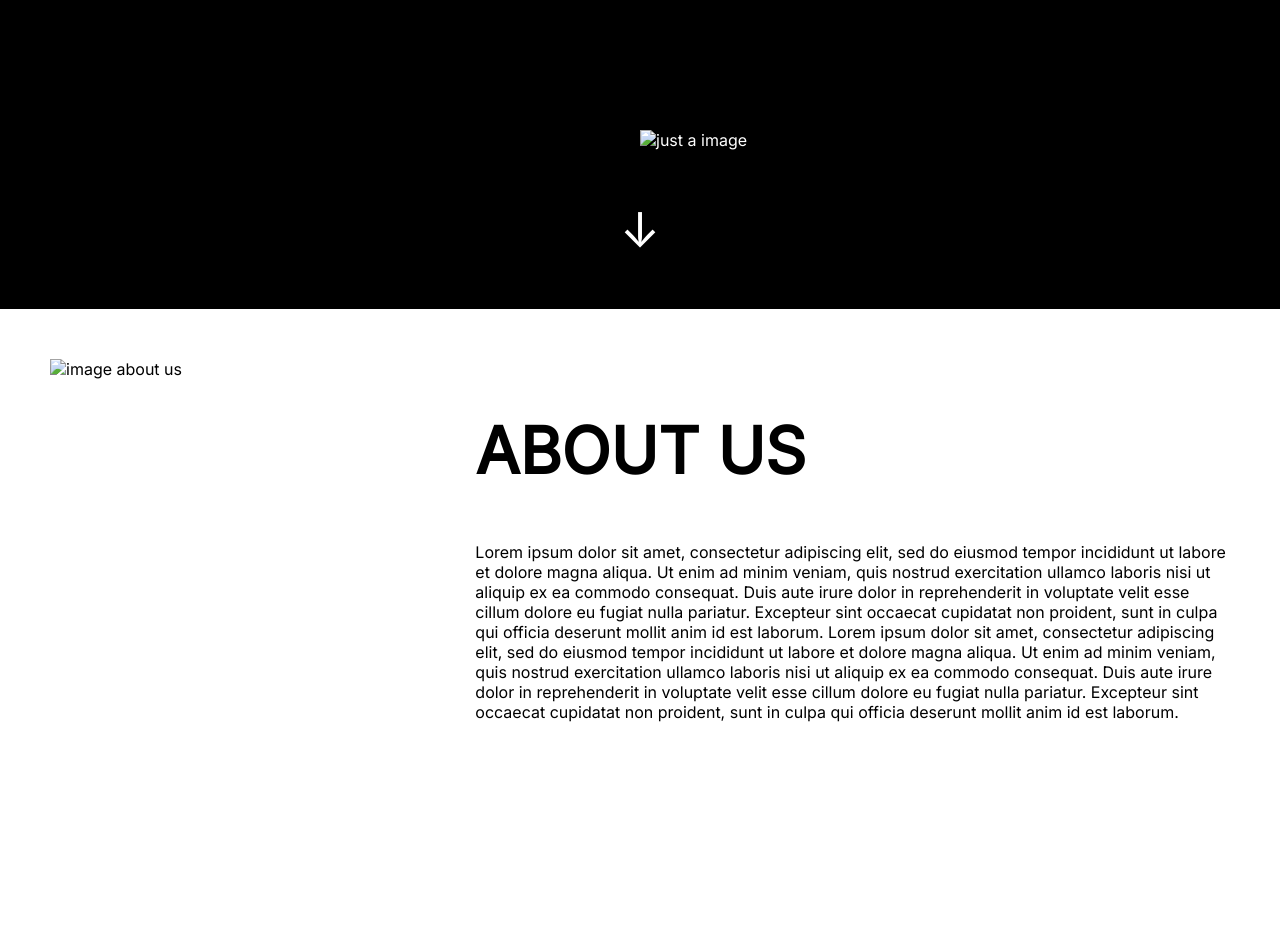
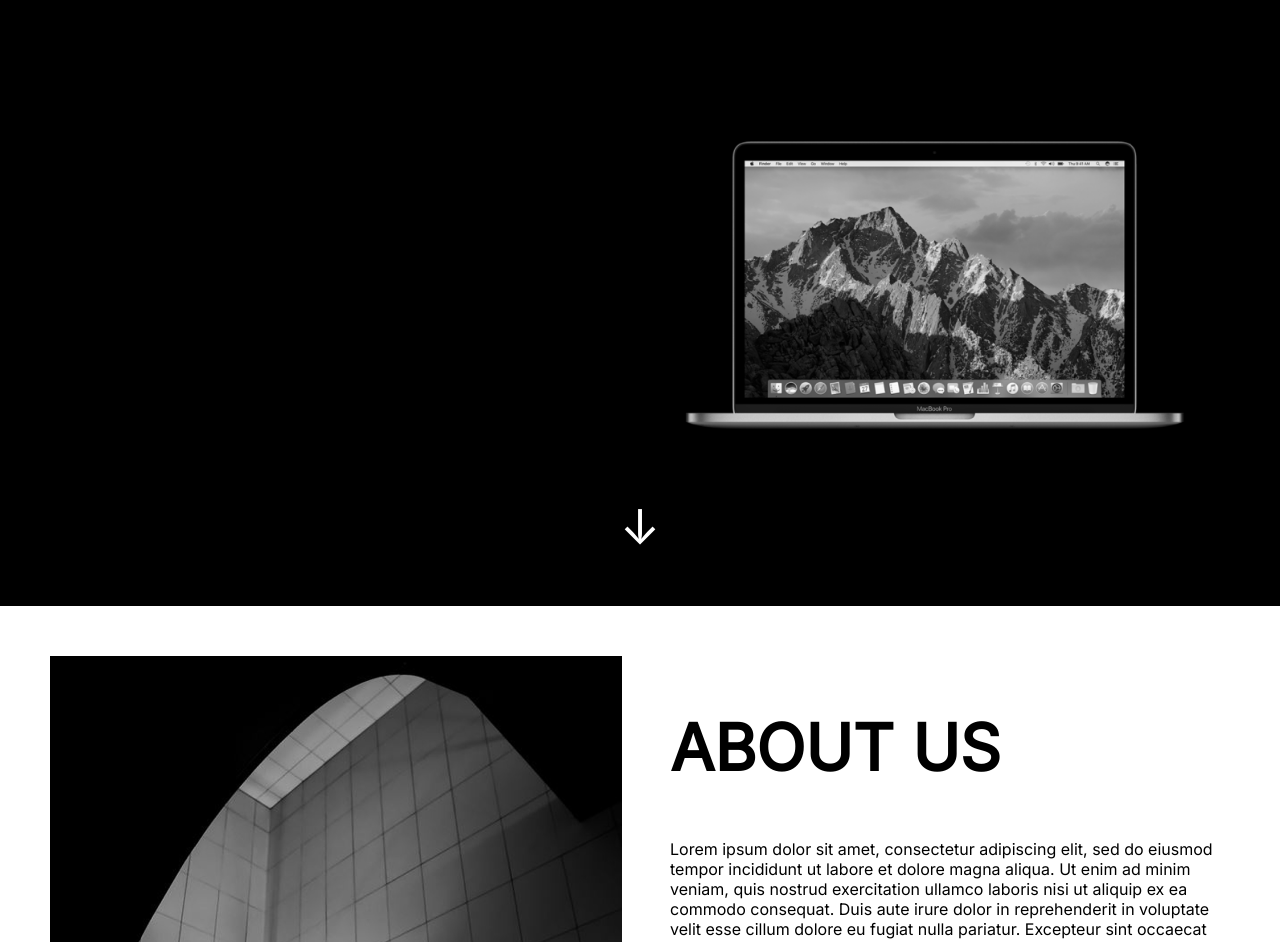
Before and after one commit to Naveen1st/Business-landing-page, a plain HTML site: page index.html in a window 1280 px wide. Shown: the part 880-1822 px from the top of the page. Drawn offline with nearby package versions, Linux system fonts and the light colour scheme.

Commit message:
second commit

```diff
--- a/index.html
+++ b/index.html
@@ -30,14 +30,14 @@
           Landing <br/>
           Page
         </h1>
-        <img src="../images/pngegg 1.png" alt="just a image" />
+        <img src="../Business-landing-page/img/pngegg 1.png" alt="just a image" />
       </div>
 
       <a href="#Our-Services">&downarrow;</a>
     </section>
 
     <section class="flex" id="about-us">
-      <img src="../images/pexels-hidden-couple-3048527 1.png" alt="image about us" />
+      <img src="../Business-landing-page/img/pexels-hidden-couple-3048527 1.png" alt="image about us" />
 
       <div>
         <h2>About Us</h2>
```
Also changed, not shown: img/pexels-hidden-couple-3048527 1.png (added), img/pngegg 1.png (added).
